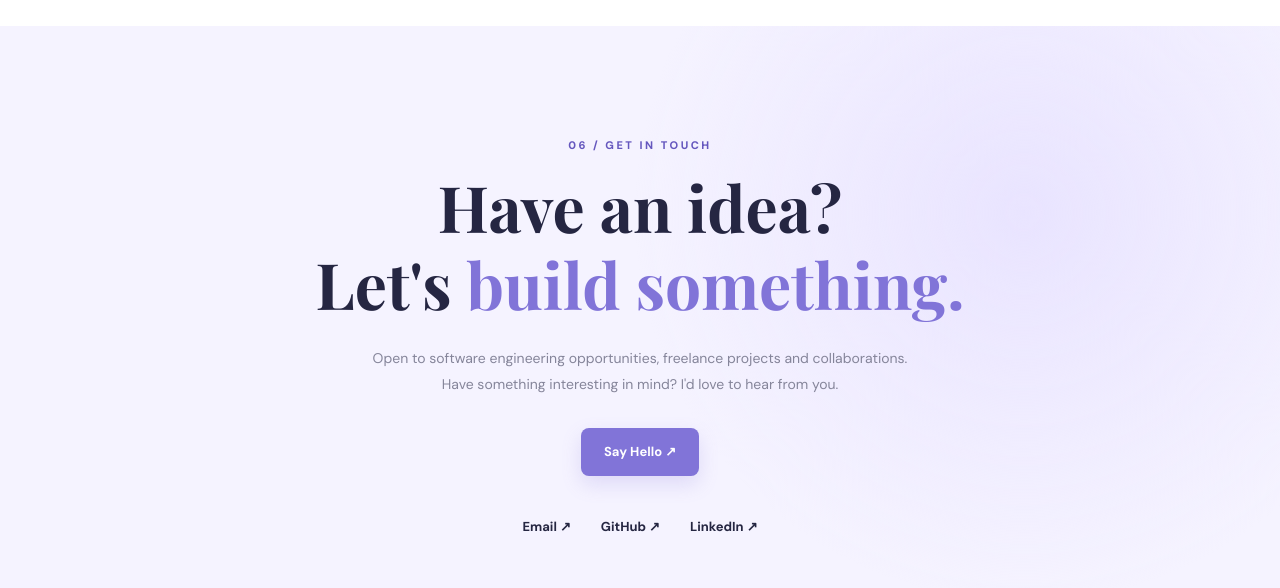
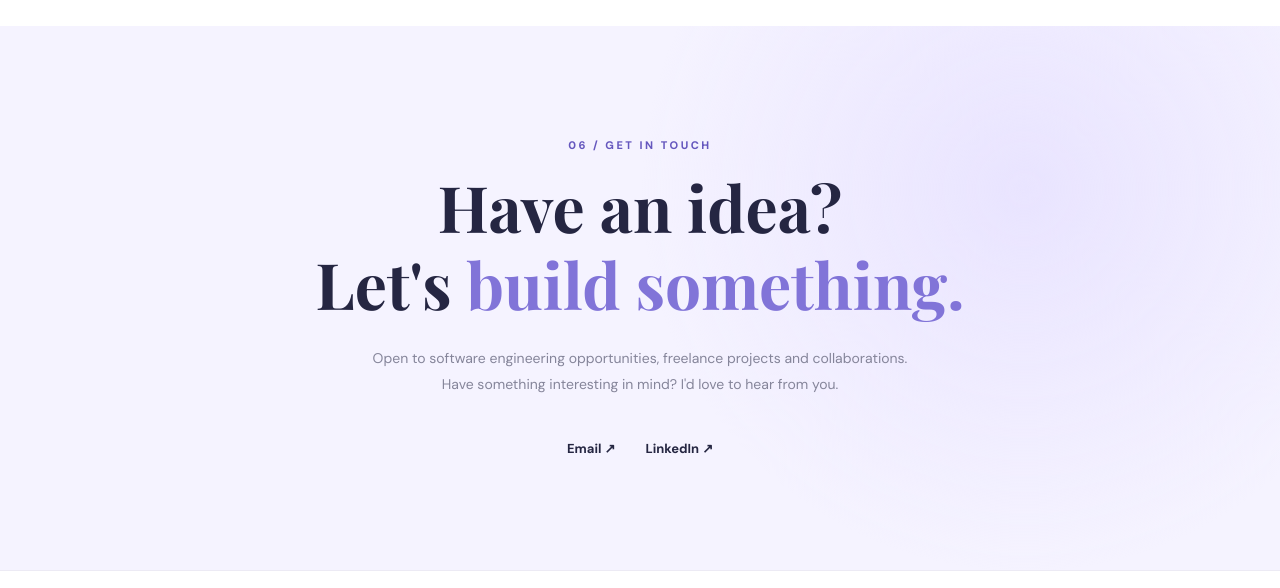
Before and after one commit to deepini-bot/portfolio, a plain HTML site: page index.html in a window 1280 px wide. Shown: the part 5649-6237 px from the top of the page. Drawn offline with nearby package versions, Linux system fonts and the light colour scheme.

Commit message:
Updates to index.html

```diff
--- a/index.html
+++ b/index.html
@@ -587,19 +587,9 @@
                         I'd love to hear from you.
                     </p>
 
-                    <a href="mailto:deepinis22@gmail.com"
-                       class="primary-button">
-                        Say Hello ↗
-                    </a>
-
                     <div class="contact-links">
                         <a href="mailto:deepinis22@gmail.com">
                             Email ↗
-                        </a>
-
-                        <a href="https://github.com/deepini-bot"
-                           target="_blank" rel="noopener noreferrer">
-                            GitHub ↗
                         </a>
 
                         <a href="https://www.linkedin.com/in/deepini-s-029999289"
```
